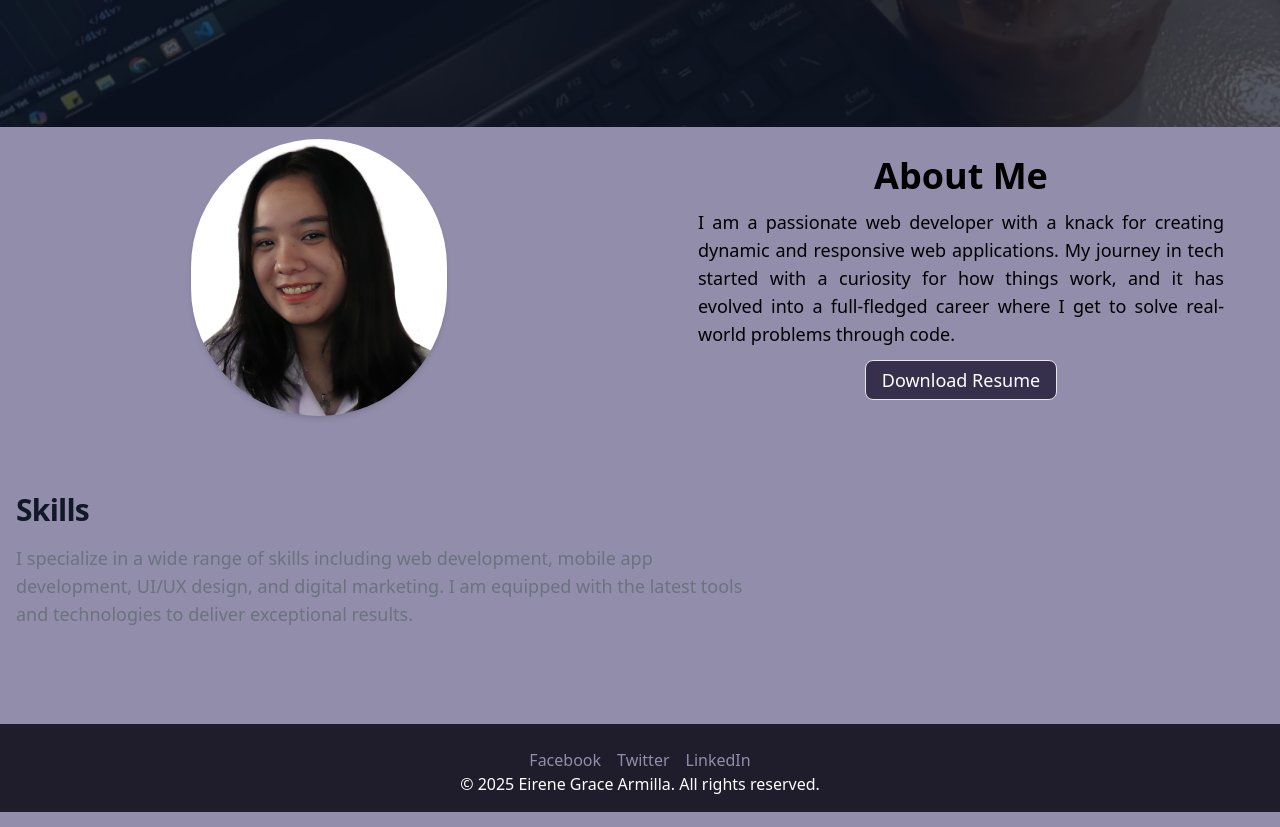
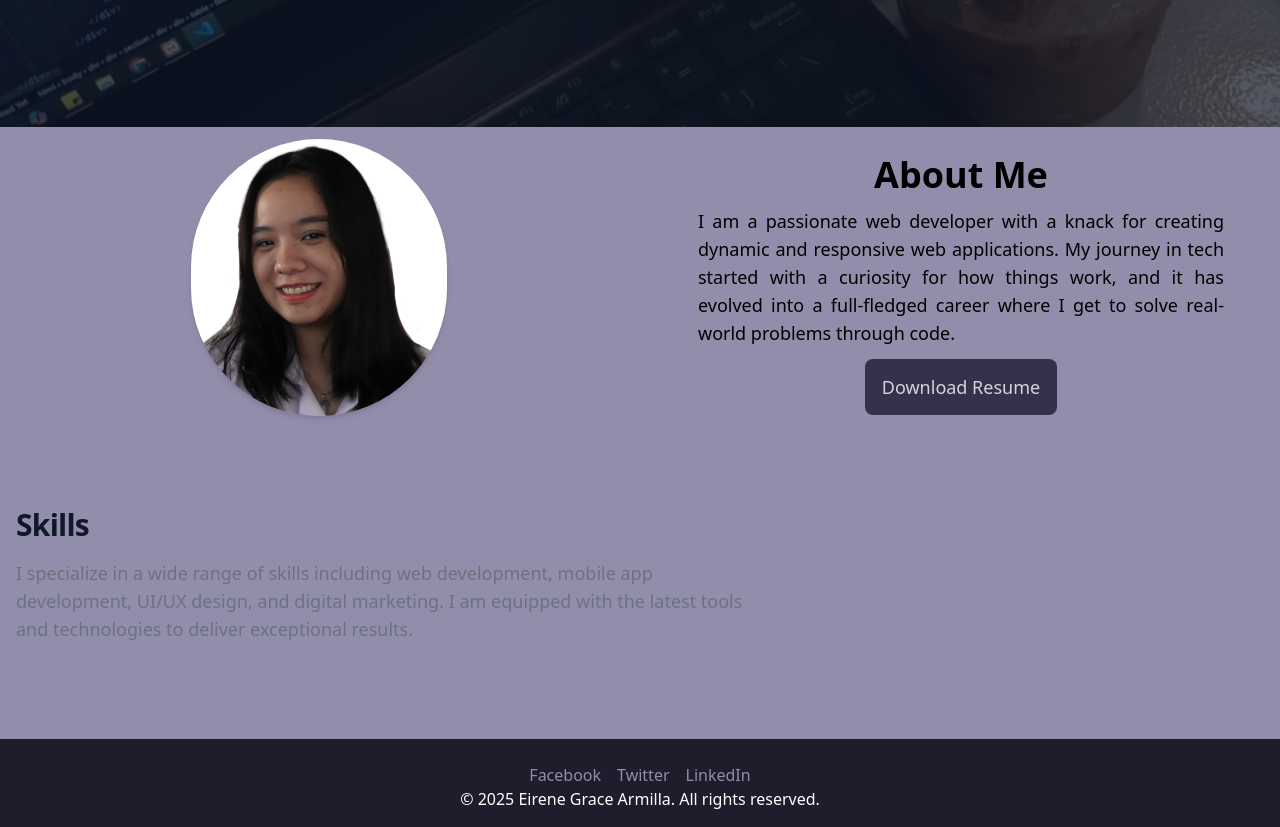
Before and after one commit to Aereen/ae-portfolio, a website: page index.html in a window 1280 px wide. Shown: the part 653-1480 px from the top of the page. Drawn offline with nearby package versions, Linux system fonts and the light colour scheme.

Commit message:
updated 07/21

```diff
--- a/index.html
+++ b/index.html
@@ -65,7 +65,7 @@
             </div>
 </section>
 
-<!--INFORMATION-->
+<!--ABOUT-->
 <section id="about">
     <div class="grid grid-cols-1 gap-1 md:grid-cols-2 justify-items-center">
         <div>
@@ -78,7 +78,7 @@
             </div>
             <div class="flex justify-center">
                 <a href="./src/asset/Armilla_Eirene_Grace-Resume.pdf" download="Armilla_Eirene_Grace-Resume.pdf"
-                    class="w-48 h-10 text-lg font-medium text-center text-white border rounded-lg bg-[#37304d] hover:bg-transparent hover:text-[#111c4e] focus:ring-4 focus:outline-none flex items-center justify-center">
+                    class="w-48 h-14 text-lg font-medium text-center text-gray-300 border-0 rounded-lg bg-[#37304d] focus:ring-4 focus:outline-none flex items-center justify-center">
                         Download Resume
                 </a>
             </div>
```
